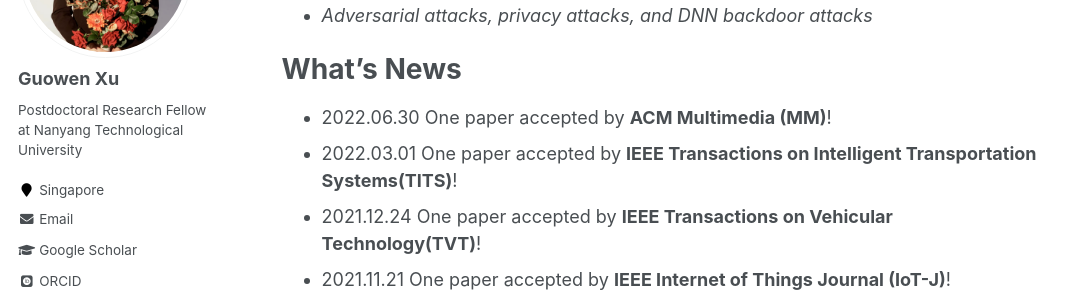
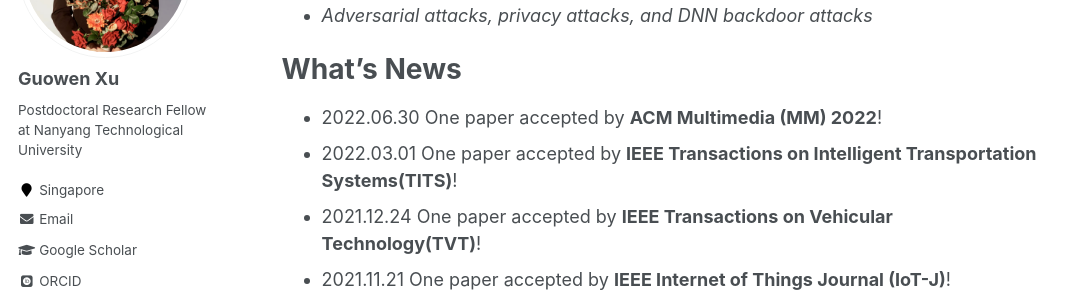
Before and after one commit to Guowen-xu/guowen-xu.github.io, a Jekyll site: the page built from _pages/about.md, in a window 1280 px wide and 900 px high, scrolled down 500 px. Shown: the part 153-453 px from the top of the window, without its empty margins (0-1081 px from the left). Built offline with Jekyll 4.4.1, drawn with Linux system fonts in a browser that asks for light colours; some web fonts are replaced.

Commit message:
Update about.md

```diff
--- a/_pages/about.md
+++ b/_pages/about.md
@@ -24,7 +24,7 @@ I prefer to work on applying cryptographic techniques in building secure protoco
 
 What's News
 ======
-- 2022.06.30 One paper accepted by **ACM Multimedia (MM)**!
+- 2022.06.30 One paper accepted by **ACM Multimedia (MM) 2022**!
 - 2022.03.01 One paper accepted by **IEEE Transactions on Intelligent Transportation Systems(TITS)**!
 - 2021.12.24 One paper accepted by **IEEE Transactions on Vehicular Technology(TVT)**!
 - 2021.11.21 One paper  accepted by **IEEE Internet of Things Journal (IoT-J)**!
```
